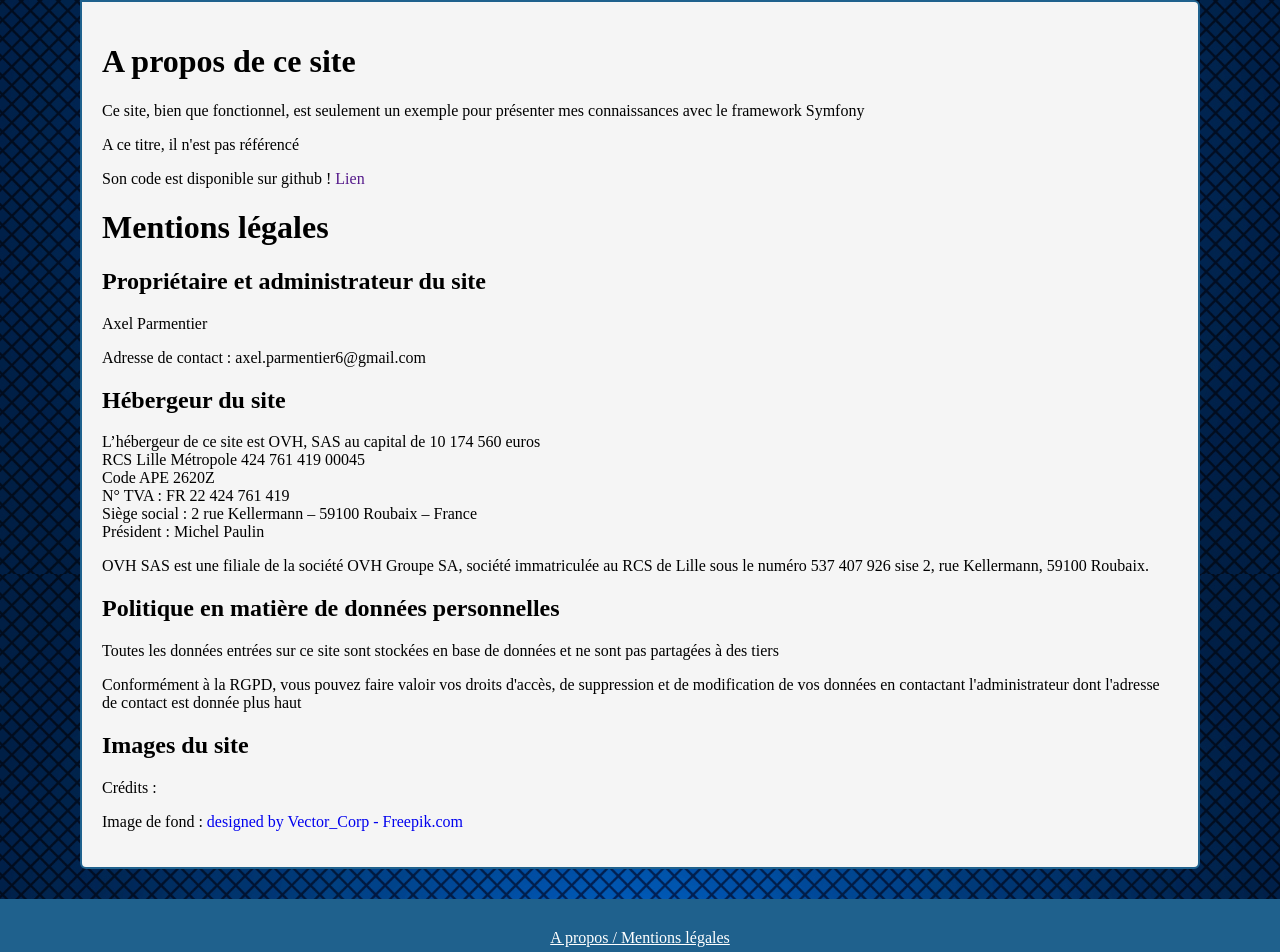
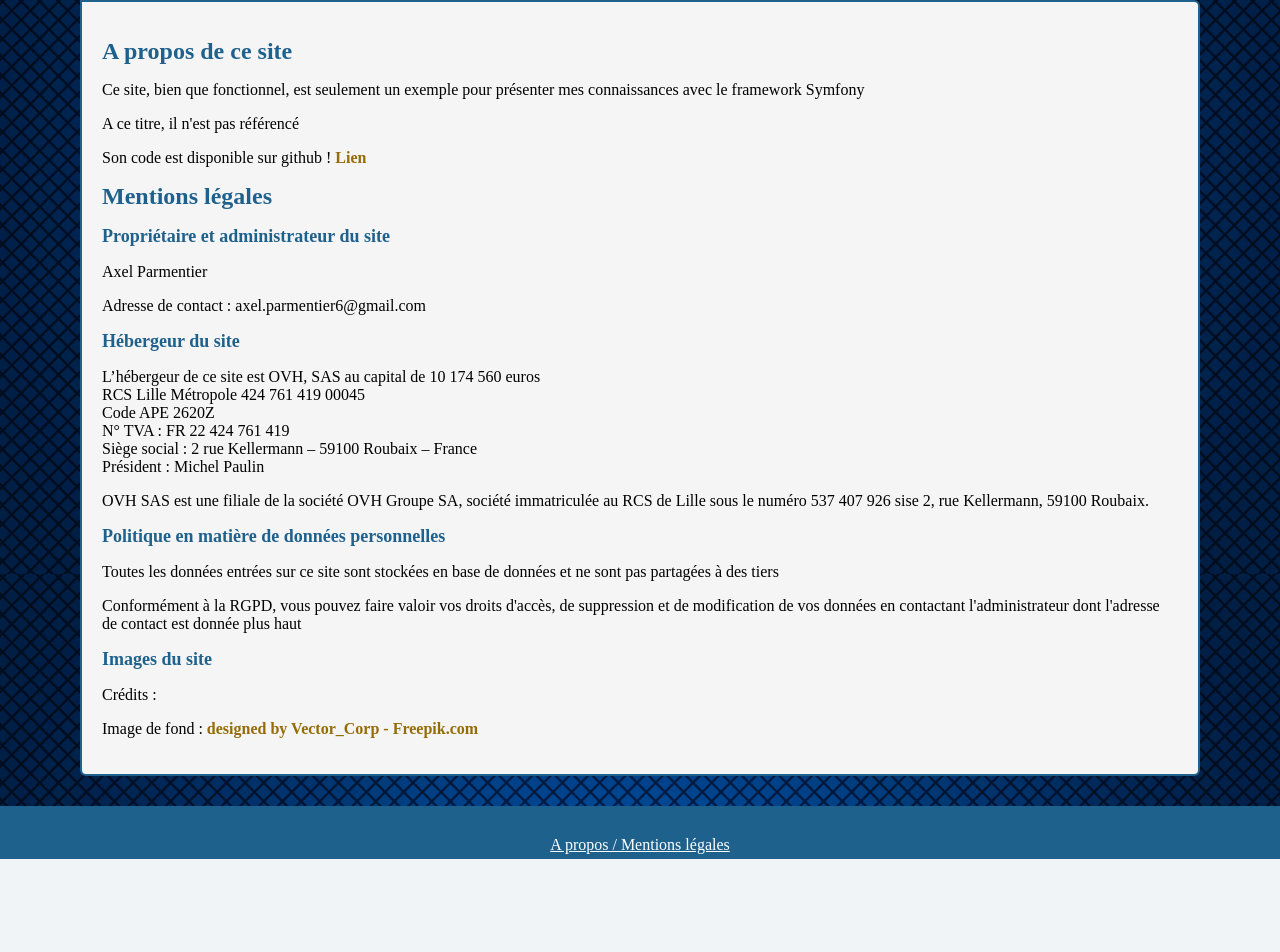
Before and after one commit to LucRatiff/Velo247, a Symfony app: template templates/legal_notice.html.twig in a window 1280 px wide. Shown: the part 226-1178 px from the top of the page. After the commit the page ends 1085 px from the top, so only its background shows below. Run offline with Twig, Linux system fonts and the light colour scheme; the template is opened without the code that fills it, so the values that code supplies are empty; some libraries are stand-ins or nearby versions.

Commit message:
front-end

```diff
--- a/public/css/general.css
+++ b/public/css/general.css
@@ -136,6 +136,10 @@ main {
     font-size: 80px;
 }
 
+#title:hover {
+    color: var(--light-brown);
+}
+
 #legend {
     padding-left: 20px;
     font-style: italic;
--- a/public/css/legal-notice.css
+++ b/public/css/legal-notice.css
@@ -0,0 +1,20 @@
+h1 {
+    color: var(--main-blue);
+    font-weight: bold;
+    font-size: 1.5rem;
+}
+
+h2 {
+    color: var(--main-blue);
+    font-weight: bold;
+    font-size: 1.125rem;
+}
+
+.notice-link {
+    color: var(--brown);
+    font-weight: bold;
+}
+
+.notice-link:hover {
+    color: var(--light-brown);
+}
--- a/templates/legal_notice.html.twig
+++ b/templates/legal_notice.html.twig
@@ -8,12 +8,12 @@
     <h1>A propos de ce site</h1>
     <p>Ce site, bien que fonctionnel, est seulement un exemple pour présenter mes connaissances avec le framework Symfony</p>
     <p>A ce titre, il n'est pas référencé</p>
-    <p>Son code est disponible sur github ! <a href="">Lien</a></p>
+    <p>Son code est disponible sur github ! <a href="https://github.com/LucRatiff/Velo247" target="_blank" rel="noreferrer noopener" class="notice-link">Lien</a></p>
     <h1>Mentions légales</h1>
-    <h2 class="section-titre">Propriétaire et administrateur du site</h2>
+    <h2>Propriétaire et administrateur du site</h2>
     <p>Axel Parmentier</p>
     <p>Adresse de contact : axel.parmentier6@gmail.com</p>
-    <h2 class="section-titre">Hébergeur du site</h2>
+    <h2>Hébergeur du site</h2>
     <p>L’hébergeur de ce site est OVH, SAS au capital de 10 174 560 euros<br>
 RCS Lille Métropole 424 761 419 00045<br>
 Code APE 2620Z<br>
@@ -23,11 +23,11 @@ Président : Michel Paulin</p>
     <p>OVH SAS est une filiale de la société OVH Groupe SA, société immatriculée
 au RCS de Lille sous le numéro 537 407 926 sise 2, rue Kellermann, 59100
 Roubaix.</p>
-    <h2 class="section-titre">Politique en matière de données personnelles</h2>
+    <h2>Politique en matière de données personnelles</h2>
     <p>Toutes les données entrées sur ce site sont stockées en base de données et ne sont pas partagées à des tiers</p>
     <p>Conformément à la RGPD, vous pouvez faire valoir vos droits d'accès, de suppression et de modification de vos données
         en contactant l'administrateur dont l'adresse de contact est donnée plus haut</p>
-    <h2 class="section-titre">Images du site</h2>
+    <h2>Images du site</h2>
     <p>Crédits :</p>
-    <p>Image de fond : <a href="https://www.freepik.com">designed by Vector_Corp - Freepik.com</a></p>
+    <p>Image de fond : <a href="https://www.freepik.com" target="_blank" rel="noreferrer noopener" class="notice-link">designed by Vector_Corp - Freepik.com</a></p>
 {% endblock %}
```
